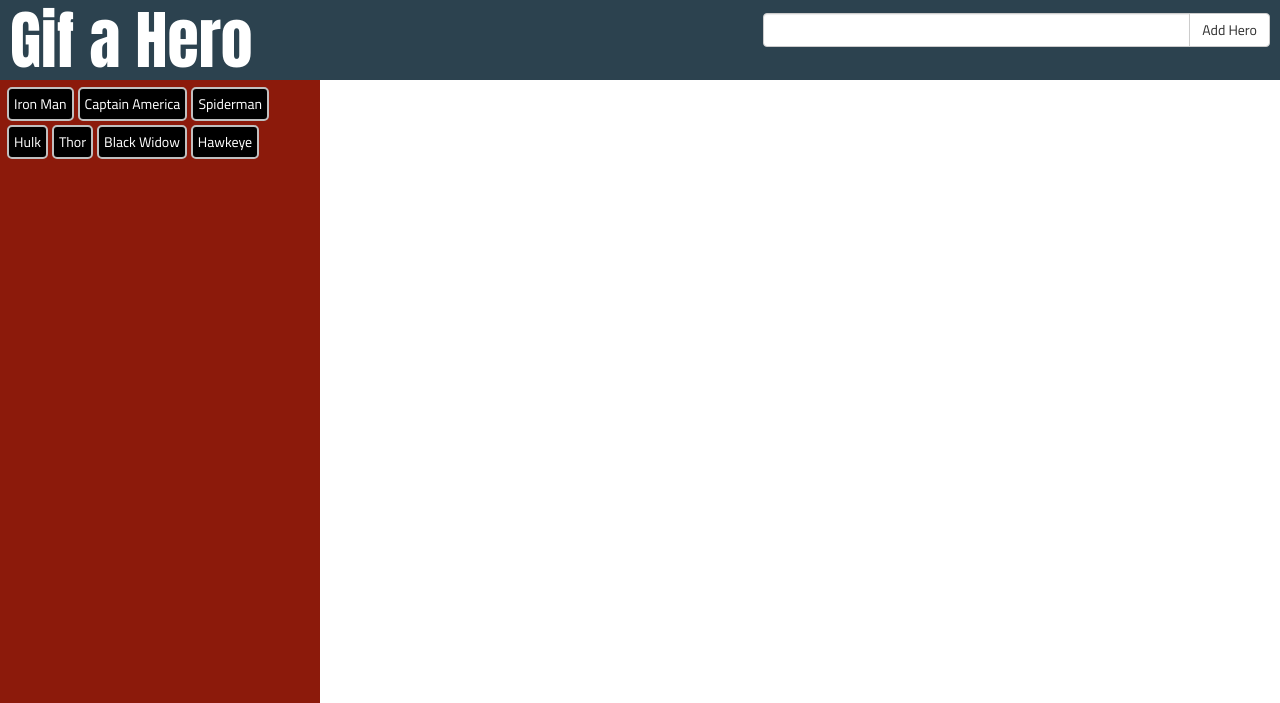
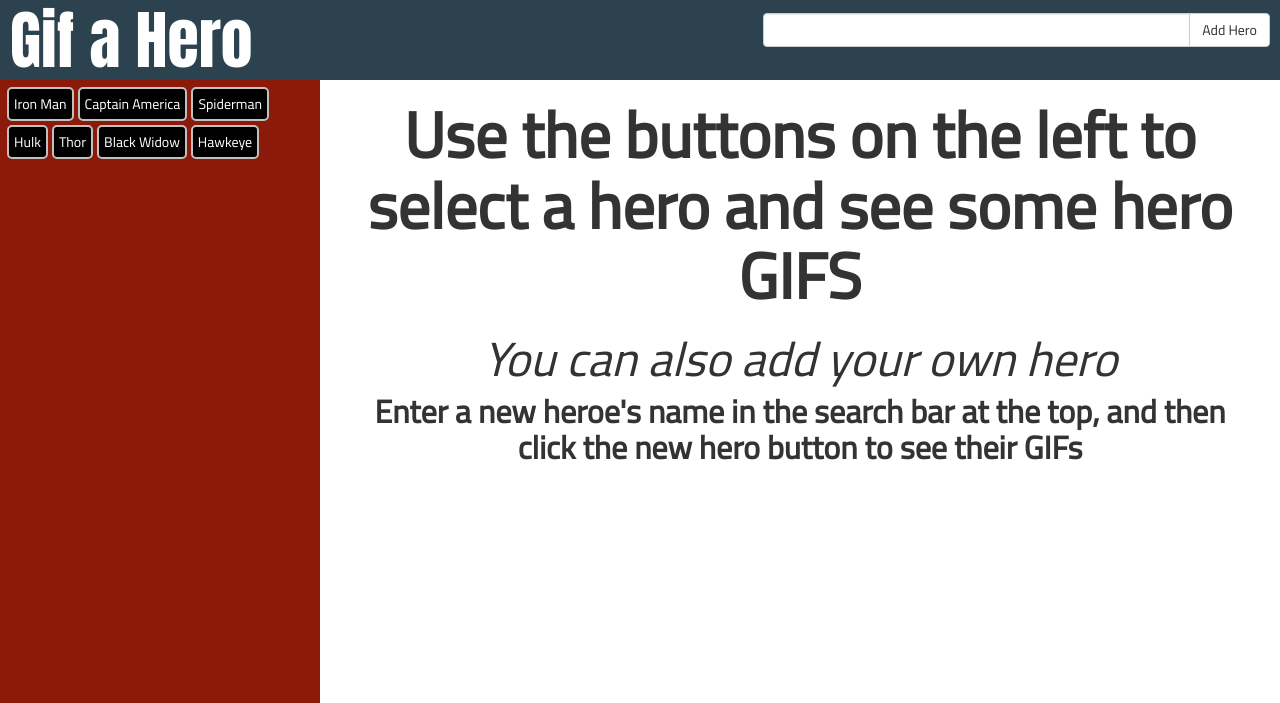
Before and after one commit to jakierice/giphygrabber, a plain HTML site: page index.html in a window 1280 px wide. Shown: the top 703 px of the page. Drawn offline with nearby package versions, Linux system fonts and the light colour scheme.

Commit message:
added instructions

```diff
--- a/assets/css/style.css
+++ b/assets/css/style.css
@@ -36,6 +36,24 @@ html, body {
     height: 80vh;
     margin: 0px auto;
     overflow-y: scroll;
+}
+
+#directions h2 {
+    font-size: 8vh;
+    font-weight: bold;
+    text-align: center;
+}
+
+#directions h3 {
+    font-size: 6vh;
+    font-style: italic;
+    text-align: center;
+}
+
+#directions h4 {
+    font-size: 4vh;
+    font-weight: bold;
+    text-align: center;
 }
 
 #buttonsHolder {
--- a/index.html
+++ b/index.html
@@ -22,7 +22,6 @@
                     <div class="input-group">
                         <input type="text" class="form-control" id="searchInput">
                         <span class="input-group-btn">
-                        <!-- <button class="btn btn-default" type="button" id="searchSubmit">Add Hero</button> -->
                         <input class="btn btn-default" type="submit" id="searchSubmit" value="Add Hero">
                     </span>
                     </div>
@@ -33,7 +32,14 @@
     <div class="container" id="main">
         <div class="row">
             <div class="col-xs-12 col-sm-3 col-md-3" id="buttonsHolder"></div>
-            <div class="col-xs-12 col-sm-9 col-md-9" id="gifsHolder"></div>
+            <div class="col-xs-12 col-sm-9 col-md-9" id="gifsHolder">
+                <div class="col-xs-12" id="directions">
+                    <h2>Use the buttons on the left to select a hero and see some hero GIFS</h2>
+                    <h3>You can also add your own hero</h3>
+                    <h4>Enter a new heroe's name in the search bar at the top, and then click the new hero button to see their
+                        GIFs</h4>
+                </div>
+            </div>
         </div>
     </div>
 
```
